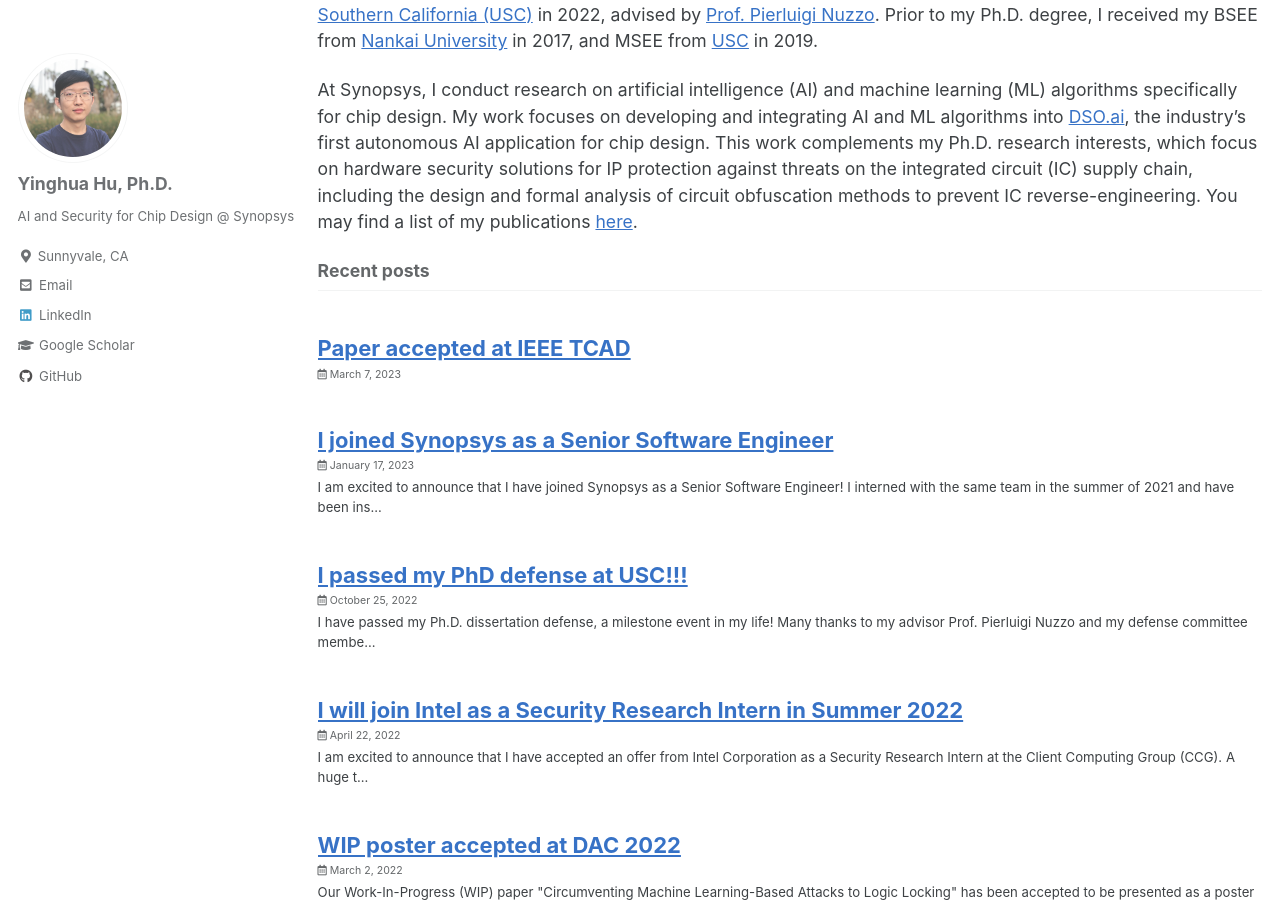
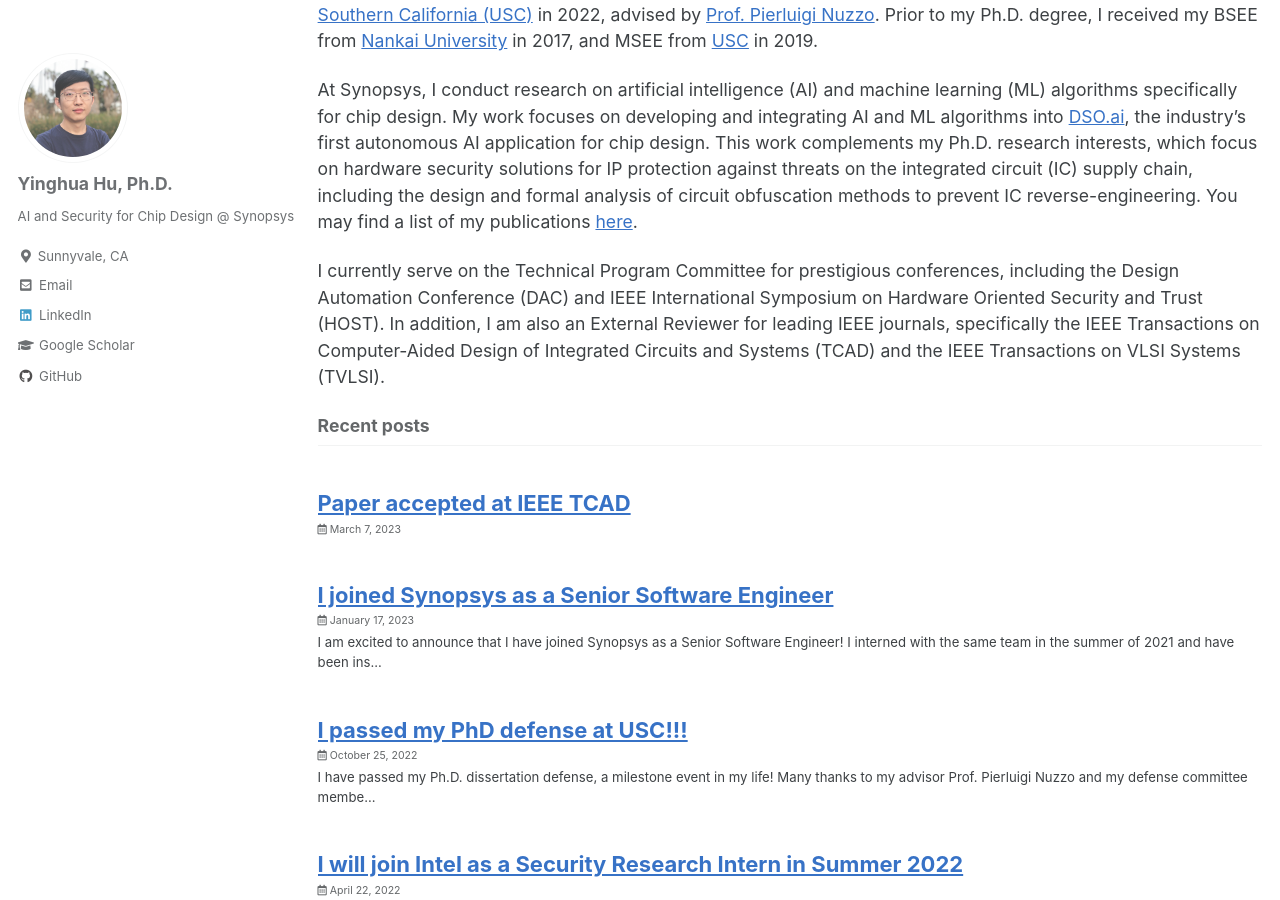
Before and after one commit to yinghuah/yinghuah.github.io, a Jekyll site: the page built from index.html, in a window 1280 px wide and 900 px high, scrolled down 551 px. Built offline with Jekyll 4.4.1, drawn with Linux system fonts in a browser that asks for light colours; cached includes are drawn as plain includes; the list of posts is cut into pages by our own code.

Commit message:
Update home.html

```diff
--- a/_layouts/home.html
+++ b/_layouts/home.html
@@ -16,6 +16,9 @@ classes: wide
 <p>
   At Synopsys, I conduct research on artificial intelligence (AI) and machine learning (ML) algorithms specifically for chip design. My work focuses on developing and integrating AI and ML algorithms into <a href="https://www.synopsys.com/ai/chip-design/dso-ai.html">DSO.ai</a>, the industry’s first autonomous AI application for chip design.
   This work complements my Ph.D. research interests, which focus on hardware security solutions for IP protection against threats on the integrated circuit (IC) supply chain, including the design and formal analysis of circuit obfuscation methods to prevent IC reverse-engineering. You may find a list of my publications <a href="/publication/">here</a>.
+</p>
+<p>
+  I currently serve on the Technical Program Committee for prestigious conferences, including the Design Automation Conference (DAC) and IEEE International Symposium on Hardware Oriented Security and Trust (HOST). In addition, I am also an External Reviewer for leading IEEE journals, specifically the IEEE Transactions on Computer-Aided Design of Integrated Circuits and Systems (TCAD) and the IEEE Transactions on VLSI Systems (TVLSI).
 <!-- </h3> -->
 </p>
 
```
